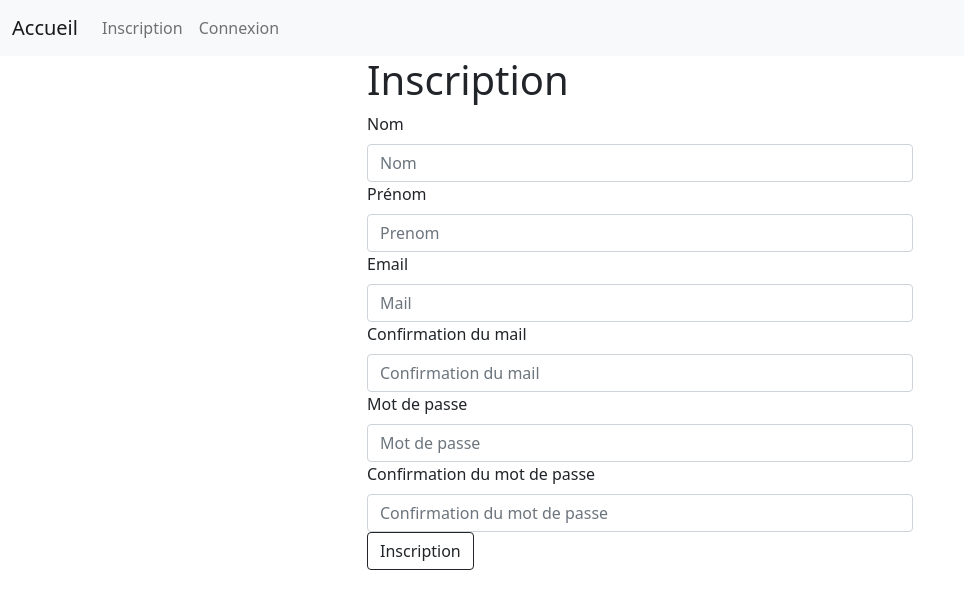
After one commit to Axel92290/Projet-5, a PHP site: page /form_registration.php in a window 1280 px wide. The commit adds this page. Shown: the top 609 px of the page, without its empty margins (0-964 px from the left). Run offline with PHP 8.4, Linux system fonts and the light colour scheme.

Commit message:
UPDATE 20/09
Arrangement du code
Debug de la transmission des données à la BDD
Création du form pour la connexion

```diff
--- /dev/null
+++ b/form_registration.php
@@ -0,0 +1,93 @@
+<?php
+require_once('registration.php')
+?>
+
+<!doctype html>
+<html lang="fr">
+
+<head>
+    <title>Inscription</title>
+    <?php
+    require_once('head/meta.php');
+    require_once('head/script.php');
+    require_once('head/link.php');
+    ?>
+
+</head>
+
+<body>
+    <?php
+    require_once('menu/menu.php');
+    ?>
+
+
+    <div class="container-sm">
+        <div class="row">
+            <div class="col-3"></div>
+            <div class="col-6">
+                <h1>Inscription</h1>
+                <form method="post" action="">
+                    <div class="sm-3">
+                        <?php if (isset($err_nom)) {
+                            echo '<div>' . $err_nom . '</div>';
+                        } ?>
+                        <label class="form-label">Nom</label>
+                        <input class="form-control" type="text" name="nom" value="<?php if (isset($nom)) {
+                                                                                        echo $nom;
+                                                                                    } ?>" placeholder="Nom" />
+                    </div>
+                    <div class="sm-3">
+                        <?php if (isset($err_prenom)) {
+                            echo '<div>' . $err_prenom . '</div>';
+                        } ?>
+                        <label class="form-label">Prénom</label>
+                        <input class="form-control" type="text" name="prenom" value="<?php if (isset($prenom)) {
+                                                                                            echo $prenom;
+                                                                                        } ?>" placeholder="Prenom" />
+                    </div>
+                    <div class="sm-3">
+                        <?php if (isset($err_mail)) {
+                            echo '<div>' . $err_mail . '</div>';
+                        } ?>
+                        <label class="form-label">Email</label>
+                        <input class="form-control" type="email" name="mail" value="<?php if (isset($mail)) {
+                                                                                        echo $mail;
+                                                                                    } ?>" placeholder="Mail" />
+                    </div>
+                    <div class="sm-3">
+                        <label class="form-label">Confirmation du mail</label>
+                        <input class="form-control" type="email" name="confmail" value="<?php if (isset($confmail)) {
+                                                                                            echo $confmail;
+                                                                                        } ?>" placeholder="Confirmation du mail" />
+                    </div>
+                    <div class="sm-3">
+                        <?php if (isset($err_pword)) {
+                            echo '<div>' . $err_pword . '</div>';
+                        } ?>
+                        <label class="form-label">Mot de passe</label>
+                        <input class="form-control" type="password" name="pword" value="<?php if (isset($pword)) {
+                                                                                            echo $pword;
+                                                                                        } ?>" placeholder="Mot de passe" />
+                    </div>
+                    <div class="sm-3">
+                        <label class="form-label">Confirmation du mot de passe</label>
+                        <input class="form-control" type="password" name="confpassword" value="" placeholder="Confirmation du mot de passe" />
+                    </div>
+                    <div class="sm-3">
+                        <button type="submit" name="inscription" class="btn btn-outline-dark">Inscription</button>
+                    </div>
+            </div>
+        </div>
+    </div>
+
+    </form>
+
+
+
+
+    <?php
+    require_once('footer/footer.php');
+    ?>
+</body>
+
+</html>
--- a/menu/menu.php
+++ b/menu/menu.php
@@ -7,7 +7,7 @@
         <div class="collapse navbar-collapse" id="navbarNav">
             <ul class="navbar-nav">
                 <li class="nav-item">
-                    <a class="nav-link" href="registration.php">Inscription</a>
+                    <a class="nav-link" href="form_registration.php">Inscription</a>
                 </li>
                 <li class="nav-item">
                     <a class="nav-link" href="connexion.php">Connexion</a>
--- a/registration.php
+++ b/registration.php
@@ -4,15 +4,13 @@ require_once('include.php');
 if (!empty($_REQUEST)) {
     extract($_REQUEST);
 
-    //var_dump($_REQUEST);
-
     $valid = (bool) true;
 
 
 
     if (isset($_REQUEST['inscription'])) {
-        $nom = trim($nom);
-        $prenom = trim($prenom);
+        $nom = ucfirst(trim($nom));
+        $prenom = ucfirst(trim($prenom));
         $mail = trim($mail);
         $confmail  = trim($confmail);
         $pword = trim($pword);
@@ -32,6 +30,9 @@ if (!empty($_REQUEST)) {
         if (empty($mail)) {
             $valid = false;
             $err_mail = "Ce champ ne peut pas être vide";
+        } elseif (!filter_var($mail, FILTER_VALIDATE_EMAIL)) {
+            $valid = false;
+            $err_mail = "Le format du mail est invalide.";
         } elseif ($mail <> $confmail) {
             $valid = false;
             $err_mail = "Le mail est différent de la confirmation.";
@@ -60,111 +61,16 @@ if (!empty($_REQUEST)) {
 
         if ($valid) {
 
-            $crypt_pword = crypt($pword, '$6$rounds=5000$=6kr:f=3QM^qzC/Nn1nPVy<mJ^Ff^/aid}dTF0h|/?2[9~B_2z>v3%&fo$');
+            $crypt_pword = password_hash($pword, PASSWORD_ARGON2ID);
             $date_creation = date('Y-m-d H:i:s');
             $date_connexion = date('Y-m-d H:i:s');
 
 
             $req = $DB->prepare("INSERT INTO utilisateur(nom, prenom, mail, pword, date_creation, date_connexion) VALUES (?, ?, ?, ?, ?, ?)");
             $exec = $req->execute(array($nom, $prenom, $mail, $crypt_pword, $date_creation, $date_connexion));
-        } else {
-            echo 'nok';
         }
+
+        header('Location: form_connexion.php');
+        exit;
     }
 }
-
-
-
-?>
-
-
-
-<!doctype html>
-<html lang="fr">
-
-<head>
-    <title>Inscription</title>
-    <?php
-    require_once('head/meta.php');
-    require_once('head/script.php');
-    require_once('head/link.php');
-    ?>
-
-</head>
-
-<body>
-    <?php
-    require_once('menu/menu.php');
-    ?>
-
-
-    <div class="container-sm">
-        <div class="row">
-            <div class="col-3"></div>
-            <div class="col-6">
-                <h1>Inscription</h1>
-                <form method="post" action="">
-                    <div class="sm-3">
-                        <?php if (isset($err_nom)) {
-                            echo '<div>' . $err_nom . '</div>';
-                        } ?>
-                        <label class="form-label">Nom</label>
-                        <input class="form-control" type="text" name="nom" value="<?php if (isset($nom)) {
-                                                                                        echo $nom;
-                                                                                    } ?>" placeholder="Nom" />
-                    </div>
-                    <div class="sm-3">
-                        <?php if (isset($err_prenom)) {
-                            echo '<div>' . $err_prenom . '</div>';
-                        } ?>
-                        <label class="form-label">Prénom</label>
-                        <input class="form-control" type="text" name="prenom" value="<?php if (isset($prenom)) {
-                                                                                            echo $prenom;
-                                                                                        } ?>" placeholder="Prenom" />
-                    </div>
-                    <div class="sm-3">
-                        <?php if (isset($err_mail)) {
-                            echo '<div>' . $err_mail . '</div>';
-                        } ?>
-                        <label class="form-label">Email</label>
-                        <input class="form-control" type="email" name="mail" value="<?php if (isset($mail)) {
-                                                                                        echo $mail;
-                                                                                    } ?>" placeholder="Mail" />
-                    </div>
-                    <div class="sm-3">
-                        <label class="form-label">Confirmation du mail</label>
-                        <input class="form-control" type="email" name="confmail" value="<?php if (isset($confmail)) {
-                                                                                            echo $confmail;
-                                                                                        } ?>" placeholder="Confirmation du mail" />
-                    </div>
-                    <div class="sm-3">
-                        <?php if (isset($err_pword)) {
-                            echo '<div>' . $err_pword . '</div>';
-                        } ?>
-                        <label class="form-label">Mot de passe</label>
-                        <input class="form-control" type="password" name="pword" value="<?php if (isset($pword)) {
-                                                                                            echo $pword;
-                                                                                        } ?>" placeholder="Mot de passe" />
-                    </div>
-                    <div class="sm-3">
-                        <label class="form-label">Confirmation du mot de passe</label>
-                        <input class="form-control" type="password" name="confpassword" value="" placeholder="Confirmation du mot de passe" />
-                    </div>
-                    <div class="sm-3">
-                        <button type="submit" name="inscription" class="btn btn-outline-dark">Inscription</button>
-                    </div>
-            </div>
-        </div>
-    </div>
-
-    </form>
-
-
-
-
-    <?php
-    require_once('footer/footer.php');
-    ?>
-</body>
-
-</html>
```
Also changed, not shown: connexion.php (+63 -21 lines), form_connexion.php (added, +59 -0 lines).
